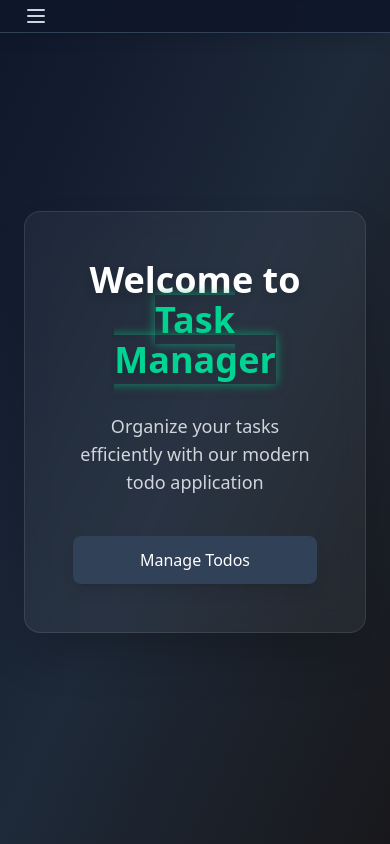
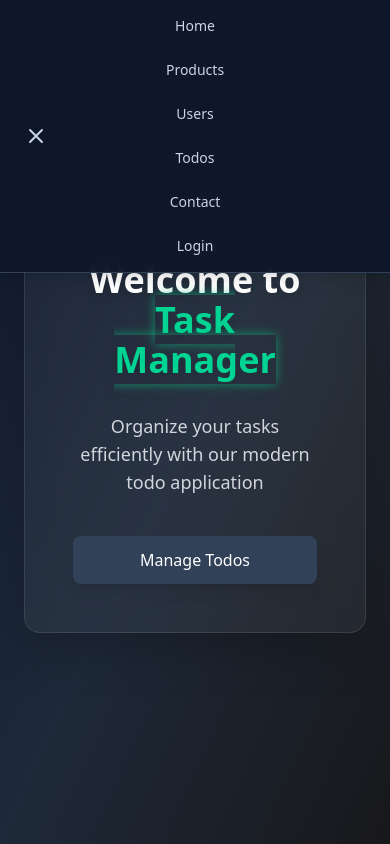
Before and after one commit to sleem6756/day1-Next.js, a Next.js app: page / in a window 390 px wide. Both pictures are taken after a click on the button "Toggle navigation". Built offline with nearby package versions, Linux system fonts and the light colour scheme.

Commit message:
Fix mobile navbar functionality with proper React state management

```diff
--- a/components/Navbar.js
+++ b/components/Navbar.js
@@ -1,7 +1,8 @@
 import Link from 'next/link'
-import React from 'react'
+import React, { useState } from 'react'
 
 export default function NavBar() {
+    const [isOpen, setIsOpen] = useState(false);
 
     return (
         <nav className="fixed top-0 left-0 z-50 w-full border-b border-slate-700 bg-slate-900/95 backdrop-blur-md shadow-lg">
@@ -9,10 +10,9 @@ export default function NavBar() {
                 <button
                     className="absolute left-4 top-1/2 -translate-y-1/2 rounded-md p-2 text-slate-300 hover:bg-slate-800 transition lg:hidden"
                     type="button"
-                    data-twe-collapse-init=""
-                    data-twe-target="#navbarLinks"
+                    onClick={() => setIsOpen(!isOpen)}
                     aria-controls="navbarLinks"
-                    aria-expanded="false"
+                    aria-expanded={isOpen}
                     aria-label="Toggle navigation"
                 >
                     <svg
@@ -26,15 +26,14 @@ export default function NavBar() {
                             strokeLinecap="round"
                             strokeLinejoin="round"
                             strokeWidth={2}
-                            d="M4 6h16M4 12h16M4 18h16"
+                            d={isOpen ? "M6 18L18 6M6 6l12 12" : "M4 6h16M4 12h16M4 18h16"}
                         />
                     </svg>
                 </button>
 
                 <div
-                    className="hidden w-full flex-col items-center gap-6 lg:flex lg:w-auto lg:flex-row lg:gap-x-8"
+                    className={`${isOpen ? 'flex' : 'hidden'} w-full flex-col items-center gap-6 lg:flex lg:w-auto lg:flex-row lg:gap-x-8`}
                     id="navbarLinks"
-                    data-twe-collapse-item=""
                 >
                     <Link
                         href="/"
```
